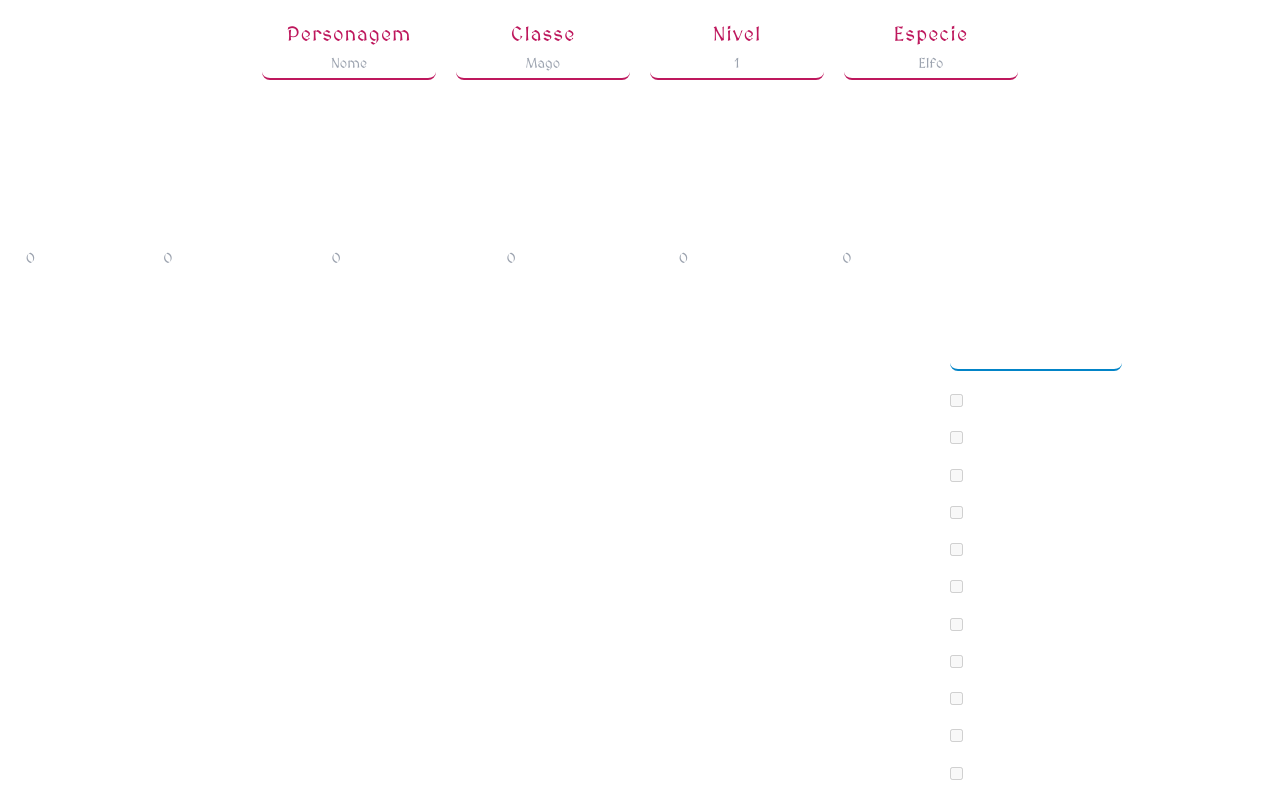
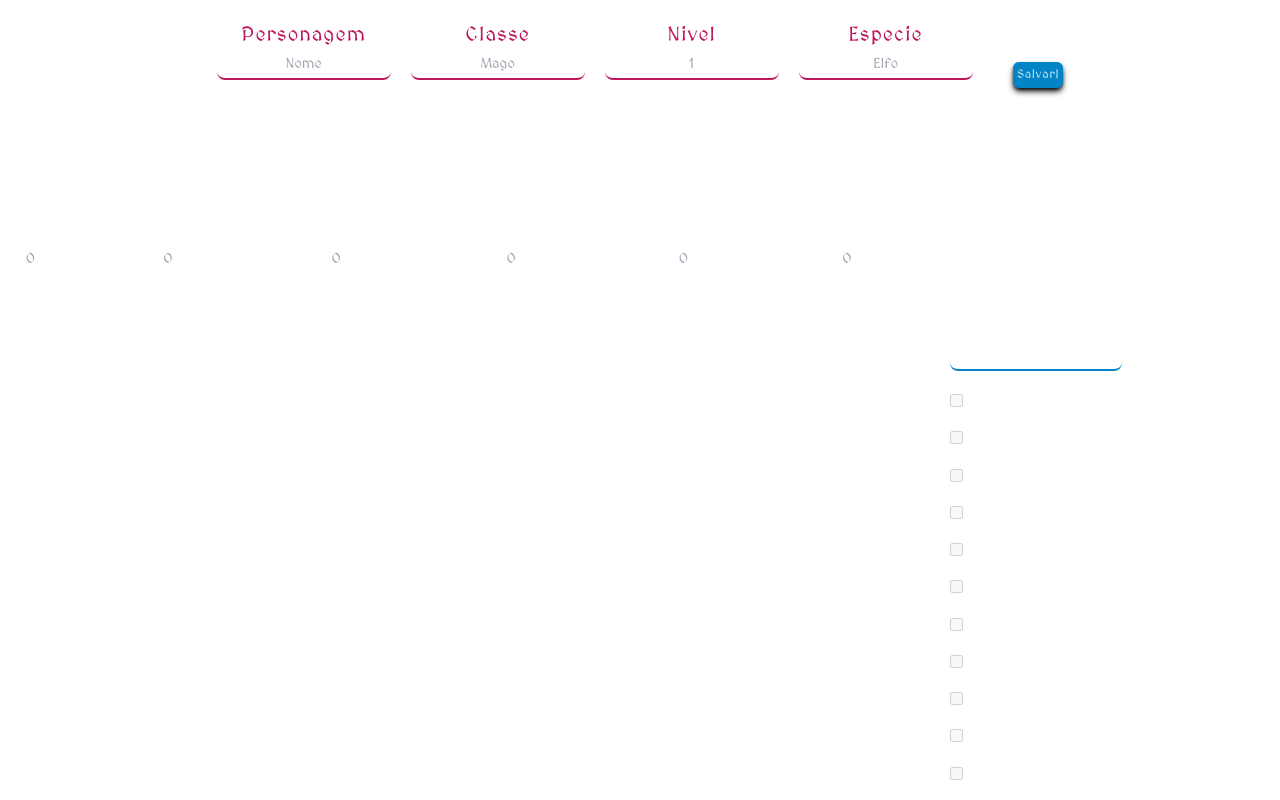
Before and after one commit to rSaydelleS/charset, a React (Vite) app in the folder front/: page / in a window 1280 px wide. Shown: the top 800 px of the page. Built offline with nearby package versions, Linux system fonts and the light colour scheme.

Commit message:
chore: desenvolvendo o componente de botao e estilizando

```diff
--- /dev/null
+++ b/front/src/components/Button/SaveButton.jsx
@@ -0,0 +1,7 @@
+export function SaveButton() {
+  return (
+    <button className=" bg-sky-600 shadow-md shadow-black leading-normal text-xs font-bold tracking-wider rounded-md p-1 transition-all duration-300 hover:translate-x-2">
+      Salvar!
+    </button>
+  );
+}
--- a/front/src/components/charHeader/charHeader.jsx
+++ b/front/src/components/charHeader/charHeader.jsx
@@ -1,7 +1,10 @@
+import React from "react";
+import { SaveButton } from "../Button/SaveButton";
+
 export default function charHeader() {
   return (
-    <>
-      <main className="flex flex-col justify-center items-center text-center leading-relaxed p-5 text-white/80">
+    <React.Fragment>
+      <main className="flex flex-row justify-center items-center text-center leading-relaxed p-5 gap-10 text-white/80">
         <section className="flex flex-col md:flex-row gap-5 mb-12">
           <div className="flex flex-col">
             <label
@@ -60,7 +63,10 @@ export default function charHeader() {
             />
           </div>
         </section>
+        <section>
+          <SaveButton />
+        </section>
       </main>
-    </>
+    </React.Fragment>
   );
 }
```
